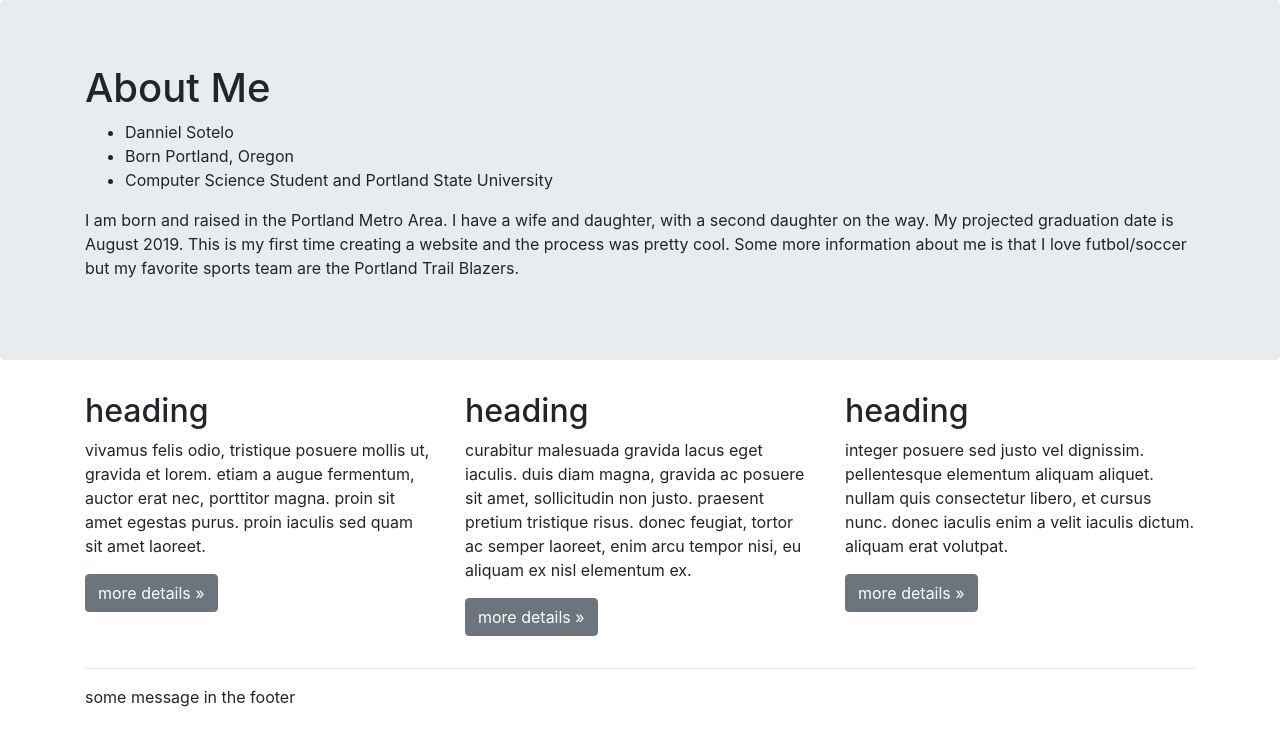
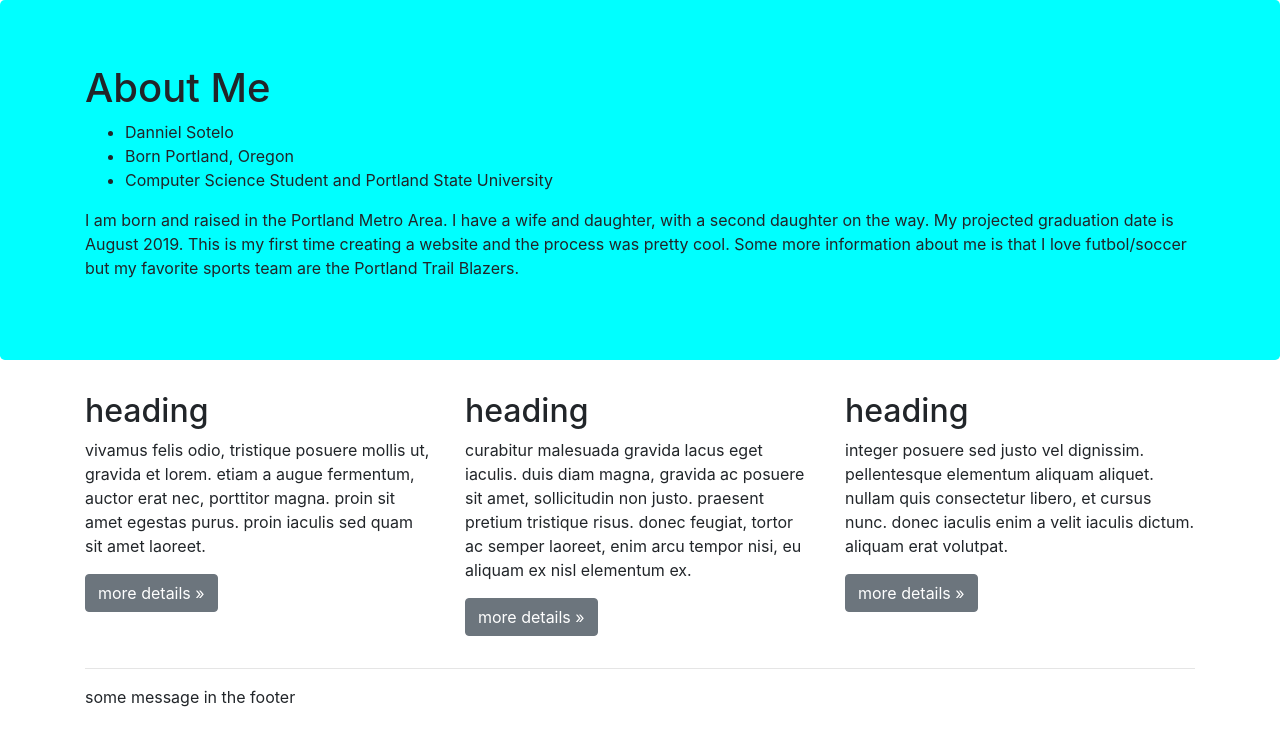
Before and after one commit to dannielsotelo/dannielsotelo.github.io, a plain HTML site: page index.html in a window 1280 px wide. Drawn offline with nearby package versions, Linux system fonts and the light colour scheme.

Commit message:
final about me

```diff
--- a/index.html
+++ b/index.html
@@ -19,7 +19,7 @@
   <body>
     <!-- this exercise looks like more work than it actually is, since you can copy and paste a majority of it. you might ask yourself in this regard why there is a gap between the navbar and the jumbotron. this is because the navbar is set to static and not to fixed. -->
 
-    <div class="jumbotron">
+    <div class="jumbotron" style="background-color: aqua">
       <div class="container">
         <h1>About Me</h1>
           <ul>
```
